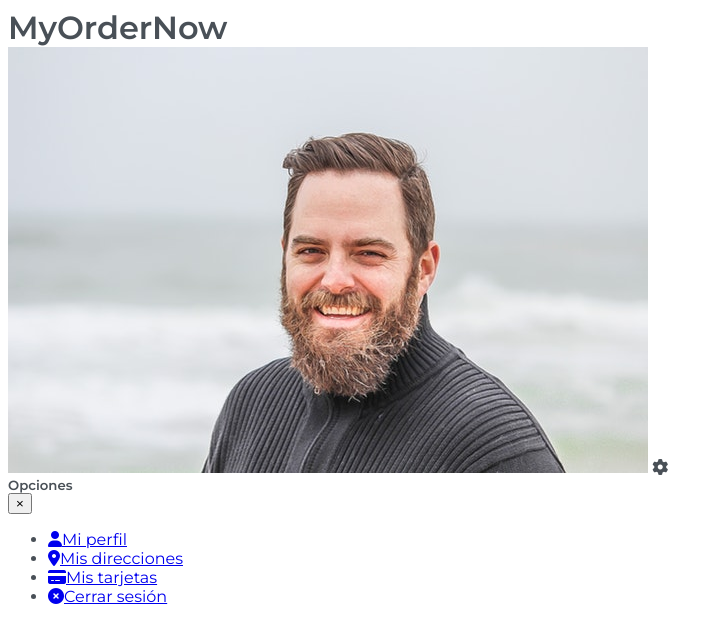
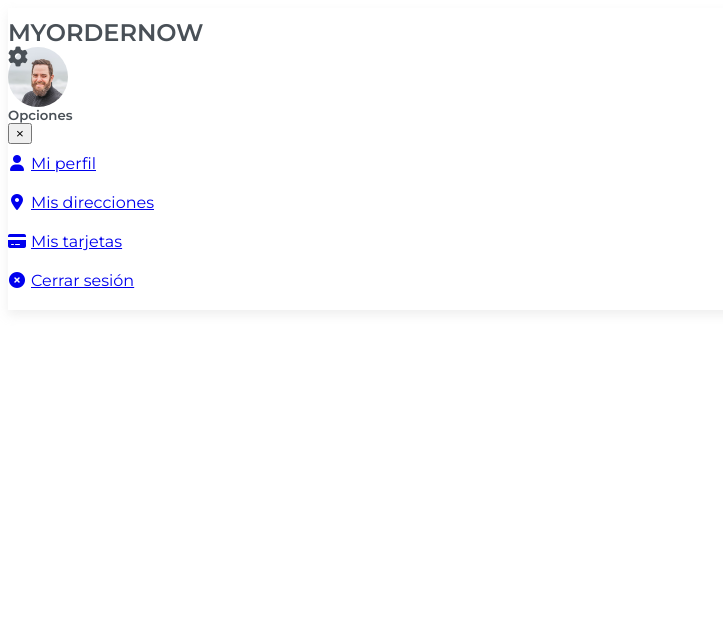
Before and after one commit to leyor2218/miweb, a plain HTML site: page index.html in a window 1280 px wide. Shown: the whole page, without its empty margins (0-723 px from the left). Drawn offline with Linux system fonts and the light colour scheme.

Commit message:
Terminar encabezado

```diff
--- a/css/bootstrap/main.css
+++ b/css/bootstrap/main.css
@@ -14,3 +14,62 @@ img {
 a:hover {
   text-decoration: none;
 }
+
+
+header{
+  background: #fff;
+  padding: 10px 0;
+  box-shadow: 0 5px 10px rgba(204,204,204,0.31);
+
+  h1{
+    font-size: 24px;
+    font-weight: 600;
+    text-transform: uppercase;
+  }
+
+  .avatar-container{
+    width: 60px;
+    height: 60px;
+    position: relative;
+    cursor: pointer;
+
+     img {
+       width: 100%;
+       height: 100%;
+       object-fit: cover;
+       object-position: center;
+       border-radius: 50%;
+     }
+
+     i{
+       position: absolute;
+       left: 0;
+       top:0;
+       font-size: 20px;
+       color: $primary;
+     }
+  }
+
+  .profile-options-modal{
+    .profile-options-list{
+      padding: 0;
+      margin: 0;
+      list-style-none;
+
+      li{
+        a{
+          display: block;
+          padding: 10px 0;
+          color: $black2;
+
+          i{
+            display: inline-block;
+            width: 18px;
+            text-align: center;
+            margin-right: 5px;
+          }
+        }
+      }
+    }
+  }
+}
--- a/index.html
+++ b/index.html
@@ -12,7 +12,7 @@
 <body>
     <header>
         <div class="container">
-            <div class="row justity-content-center align-items-center">
+            <div class="row justity-content-between align-items-center">
                 <h1>MyOrderNow</h1>
             </div>
                 <div class="col-auto">
@@ -24,7 +24,7 @@
             </div>
         </div>
 
-        <div class="modal fade" id="profileOptions" tabindex="-1" role="dialog" aria-labelledby="exampleModalLabel" aria-hidden="true">
+        <div class="modal fade profile-options-modal" id="profileOptions" tabindex="-1" role="dialog" aria-labelledby="exampleModalLabel" aria-hidden="true">
             <div class="modal-dialog" role="document">
               <div class="modal-content">
 
```
